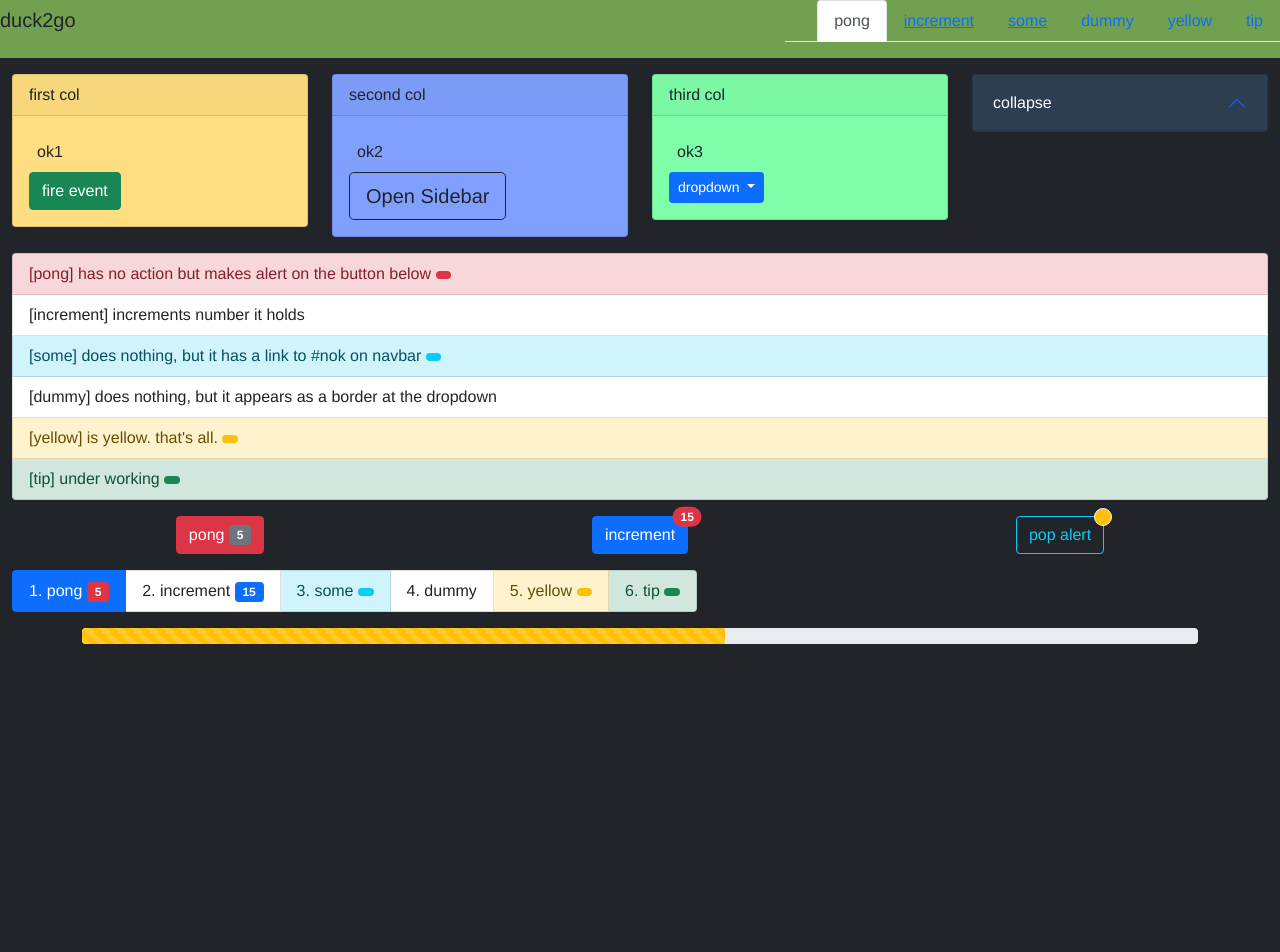
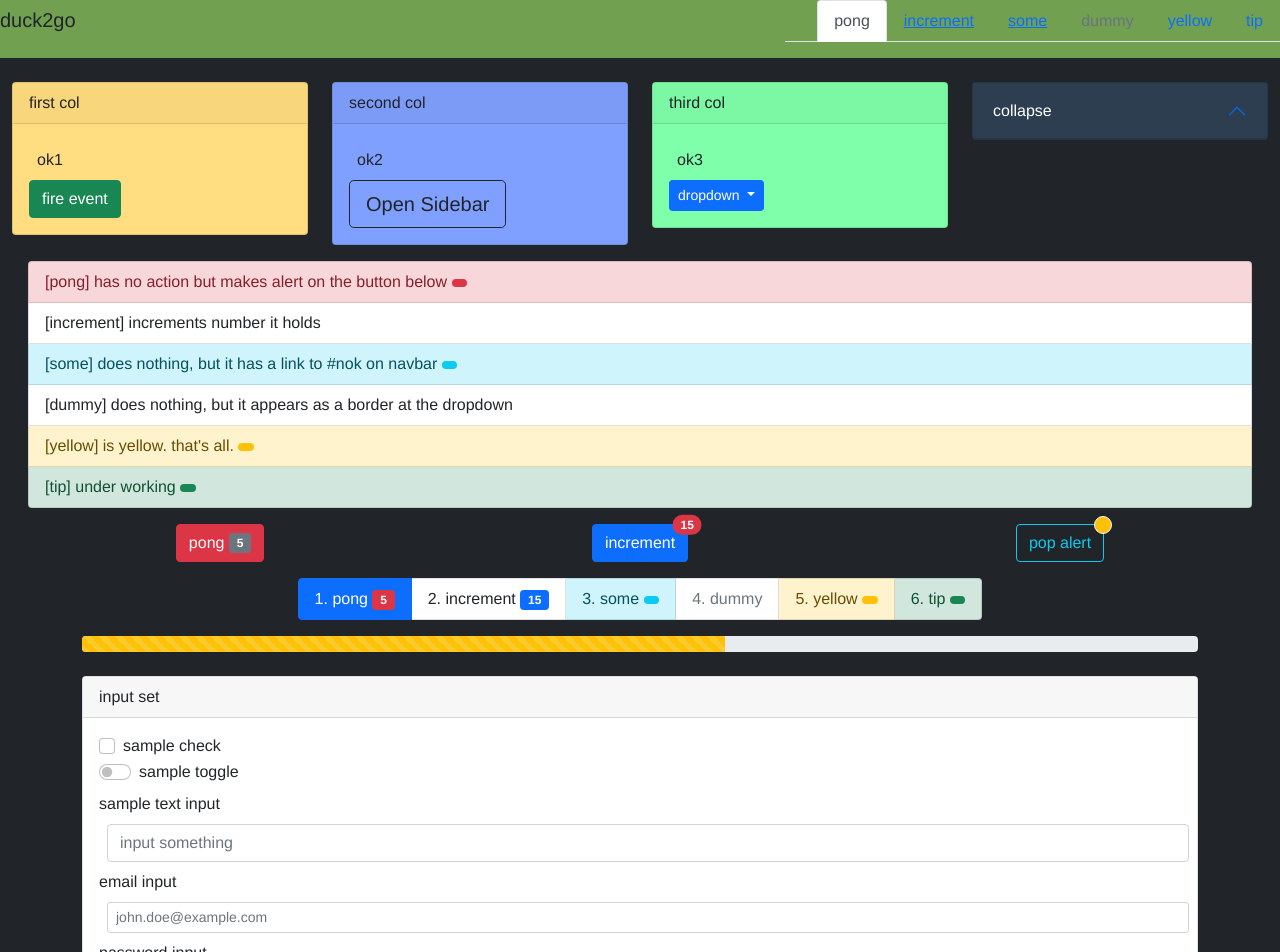
Before and after one commit to g1eng/footstrap-vue2, a Vue app: page / in a window 1280 px wide. Shown: the top 952 px of the page. Before the commit the page ends 800 px from the top, so only its background shows below. Built offline with nearby package versions, Linux system fonts and the light colour scheme.

Commit message:
implemented FCheckbox and FInput

```diff
--- /dev/null
+++ b/FCheckbox.vue
@@ -0,0 +1,44 @@
+<template>
+  <div :class="getCheckboxClass">
+    <input
+        :id="getCheckboxId"
+        :name="getCheckboxId"
+        type="checkbox"
+        class="form-check-input"
+    />
+    <label class="form-check-label" :for="getCheckboxId">
+      {{label}}
+      <slot v-if="!label"/>
+    </label>
+  </div>
+
+</template>
+
+<script>
+export default {
+  name: "FCheckbox",
+  props: {
+    label: String,
+    switch: Boolean,
+    disabled: Boolean,
+  },
+  computed: {
+    getCheckboxClass(){
+      return "form-check" +
+          (this.switch? " form-switch": "")
+    },
+    getCheckboxId(){
+      if (this.label)
+        return this.label.replaceAll(" ","-")
+      else if (this.$slots.default.length !== 0)
+        return this.$slots.default[0].text.replaceAll(" ","-")
+      else
+        return this._uid
+    }
+  }
+}
+</script>
+
+<style scoped>
+
+</style>
--- /dev/null
+++ b/FInput.vue
@@ -0,0 +1,75 @@
+<template>
+  <div class="mt-2">
+    <label class="form-label" :for="getInputId">
+      {{label}}
+      <slot v-if="!label"/>
+    </label>
+    <input :id="getInputId"
+           :name="getInputId"
+           :type="type"
+           :placeholder="placeholder"
+           :class="getInputClass"
+           :value="value"
+           :readonly="disabled"
+           :list="getDatalistId + '-datalist'"
+    />
+    <datalist v-if="hasDatalist" :id="getInputId + '-datalist'" >
+      <option v-for="(item, index) in list"
+              :key="item.id"
+              :data-index="index"
+              :value="item.text"
+      />
+    </datalist>
+  </div>
+
+</template>
+
+<script>
+export default {
+  name: "FInput",
+  props: {
+    label: String,
+    placeholder: String,
+    type: String,
+    disabled: Boolean,
+    sm: Boolean,
+    lg: Boolean,
+    value: String,
+    list: Array,
+  },
+  computed: {
+    getInputId(){
+      if (this.label)
+        return this.label.replaceAll(" ","-")
+      else if (this.$slots.default.length !== 0)
+        return this.$slots.default[0].text.replaceAll(" ","-")
+      else
+        return this._uid
+    },
+    getInputClass(){
+      return "form-control ms-2" +
+          (this.sm? " form-control-sm": "") +
+          (this.lg? " form-control-lg": "") +
+          (this.type === "color"? " form-control-color": "")
+    },
+    hasDatalist(){
+      return this.list &&
+          typeof this.list === "object" &&
+          this.list.length !== 0;
+    },
+    getDatalistId(){
+      if (!this.list || typeof this.list !== "object" || this.list.length === 0)
+        return undefined
+      else if (this.label)
+        return this.label.replaceAll(" ","-")
+      else if (this.$slots.default.length !== 0)
+        return this.$slots.default[0].text.replaceAll(" ","-")
+      else
+        return this._uid
+    },
+  }
+}
+</script>
+
+<style scoped>
+</style>
--- a/demo/Demo.vue
+++ b/demo/Demo.vue
@@ -1,21 +1,28 @@
 <template>
   <div>
-<!--    <FNavBar brand="dachen" class="bg-wakakusa" :menu="list"></FNavBar>-->
+    <!--navbar-->
+    <!--<FNavBar brand="dachen" class="bg-wakakusa" :menu="list"></FNavBar>-->
     <FNavBar brand="duck2go" class="bg-wakakusa">
       <FNavTab :menu="list"></FNavTab>
     </FNavBar>
-    <FContainer fluid class="mt-3">
+
+    <!--sidebar (offcanvas)-->
     <FOffCanvas title="offcanvas demo" placement="end">
       This is so called "Offcanvas" on Bootstrap 5.x
     </FOffCanvas>
+
+    <!-- contents container -->
+    <FContainer fluid class="mt-3">
       <FRow nog>
-        <FCol n="3">
+        <!--column 1-->
+        <FCol sm="12" md="6" lg="3" class="mt-2">
           <FCard title="first col" bg="warning">
             <div class="m-2">ok1</div>
             <FButton variant="success" :action="alertBang">fire event</FButton>
           </FCard>
         </FCol>
-        <FCol n="3">
+        <!--column 2-->
+        <FCol sm="12" md="6" lg="3" class="mt-2">
           <FCard title="second col" bg="primary">
             <div class="m-2">ok2</div>
             <FOffCanvasToggle target="offcanvas demo" variant="outline-dark" lg>
@@ -23,7 +30,8 @@
             </FOffCanvasToggle>
           </FCard>
         </FCol>
-        <FCol n="3">
+        <!--column 3-->
+        <FCol sm="12" md="6" lg="3" class="mt-2">
           <FCard title="third col" bg="success">
             <div class="m-2">ok3</div>
             <FDropdown dark :menu="list" sm>
@@ -31,26 +39,31 @@
             </FDropdown>
           </FCard>
         </FCol>
-        <FCol n="3">
+        <!--column 4-->
+        <FCol sm="12" md="6" lg="3" class="mt-2">
           <FCard title="collapse" fg="light" bg="dark" collapse>
             <div>thanks!</div>
           </FCard>
         </FCol>
       </FRow>
-      <FIcon name="heart-fill"/>
-      <div class="mt-3">
+
+      <!--vertical list documentation-->
+      <div class="mt-3 px-3">
         <FListGroup :list="getDocumentation" ul />
       </div>
+
+      <!-- button and button group -->
       <div class="d-flex justify-content-around mt-3">
         <FButtonBadged :action="alertPong" :item="list[0]"/>
         <FButtonBadged stacked accent="danger" :item="list[1]"/>
         <FButtonBadged :action="toggleAlert" variant="outline-info" accent="warning">
           <span v-if="alertShown"> hide alert </span>
           <span v-else> pop alert</span>
-
         </FButtonBadged>
       </div>
-      <div class="mt-3">
+
+      <!--horizontal list-->
+      <div class="d-flex justify-content-center mt-3">
         <FListGroup :list="list" numbered ul horizontal />
       </div>
     </FContainer>
@@ -58,14 +71,30 @@
     <FContainer class="mt-3">
       <FProgress :value="progress" variant="warning" striped />
     </FContainer>
+
+    <div class="d-flex text-center p-2">
       <FAlert
           v-if="alertShown"
-        class="mx-5 mt-3"
           :visible="alertShown"
           variant="danger"
       >
         dangerous snake comes from the river!
       </FAlert>
+    </div>
+
+    <FContainer class="mt-2">
+      <FCard title="input set">
+        <FCheckbox>sample check</FCheckbox>
+        <FCheckbox label="sample toggle" switch></FCheckbox>
+        <FInput type="text" label="sample text input" placeholder="input something" />
+        <FInput type="email" label="email input" placeholder="john.doe@example.com" sm/>
+        <FInput type="password" label="password input" value="gozilla" sm/>
+        <FInput type="text" label="disabled input" placeholder="hogefuga" lg disabled/>
+        <FInput type="color" label="theme color" value="#293580" />
+        <FInput type="file" label="upload file" />
+        <FInput type="text" label="input from list" placeholder="search" :list="list" />
+      </FCard>
+    </FContainer>
   </div>
 </template>
 
@@ -76,7 +105,6 @@ import FCard from "../FCard";
 import FRow from "../FRow";
 import FCol from "../FCol";
 import FListGroup from "../FListGroup";
-import FIcon from "../FIcon";
 import FOffCanvas from "../FOffCanvas";
 import FOffCanvasToggle from "../FOffCanvasToggle";
 import FDropdown from "../FDropdown";
@@ -85,15 +113,17 @@ import FProgress from "../FProgress";
 import FButtonBadged from "../FButtonBadged";
 import FAlert from "../FAlert";
 import FNavTab from "../FNavTab";
+import FCheckbox from "../FCheckbox";
+import FInput from "../FInput";
 export default {
   name: "Demo",
   data: function(){
     return {
       list: [
         {text: "pong", count: 5, variant: "danger", active: true},
-        {text: "increment", link: "#ok", count: 15, action: function(){ this.count++ }},
+        {text: "increment", link: "#ok", count: 15, action: function(){ this.count++; }},
         {text: "some", link:"#nok", variant: "info"},
-        {text: "dummy", isDivider: true},
+        {text: "dummy", isDivider: true, disabled: true},
         {text: "yellow", variant: "warning", action: this.alertBang},
         {text: "tip", variant: "success"},
       ],
@@ -143,12 +173,23 @@ export default {
     }
   },
   components: {
+    FInput,
+    FCheckbox,
     FNavTab,
     FAlert,
     FButtonBadged,
     FProgress,
     FNavBar,
-    FDropdown, FOffCanvasToggle, FOffCanvas, FIcon, FListGroup, FCol, FRow, FCard, FButton, FContainer}
+    FDropdown,
+    FOffCanvasToggle,
+    FOffCanvas,
+    FListGroup,
+    FCol,
+    FRow,
+    FCard,
+    FButton,
+    FContainer
+  }
 }
 </script>
 
```
Lines whose indentation alone changed are shown as unchanged.
